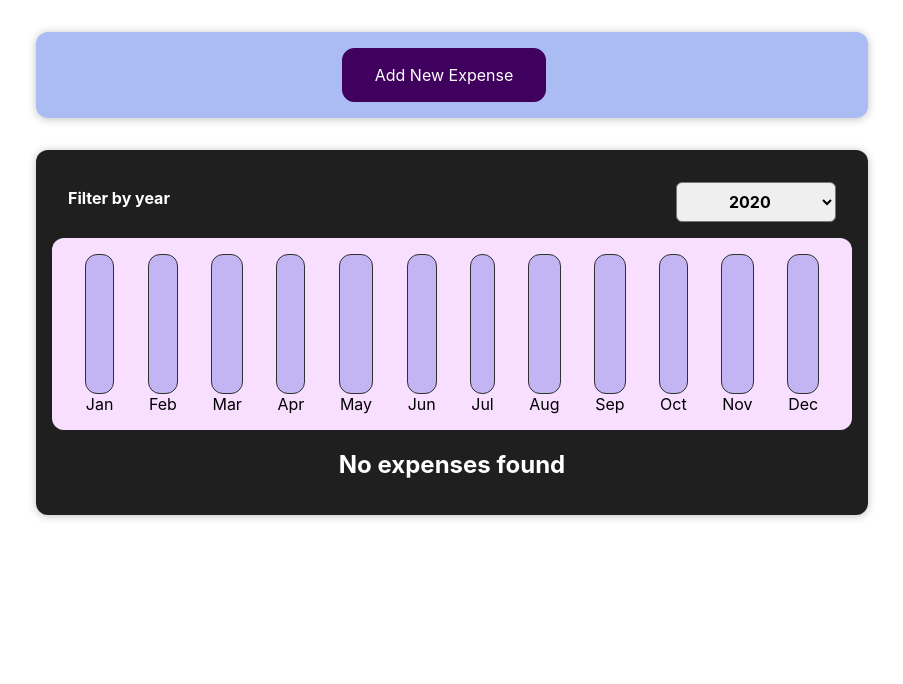
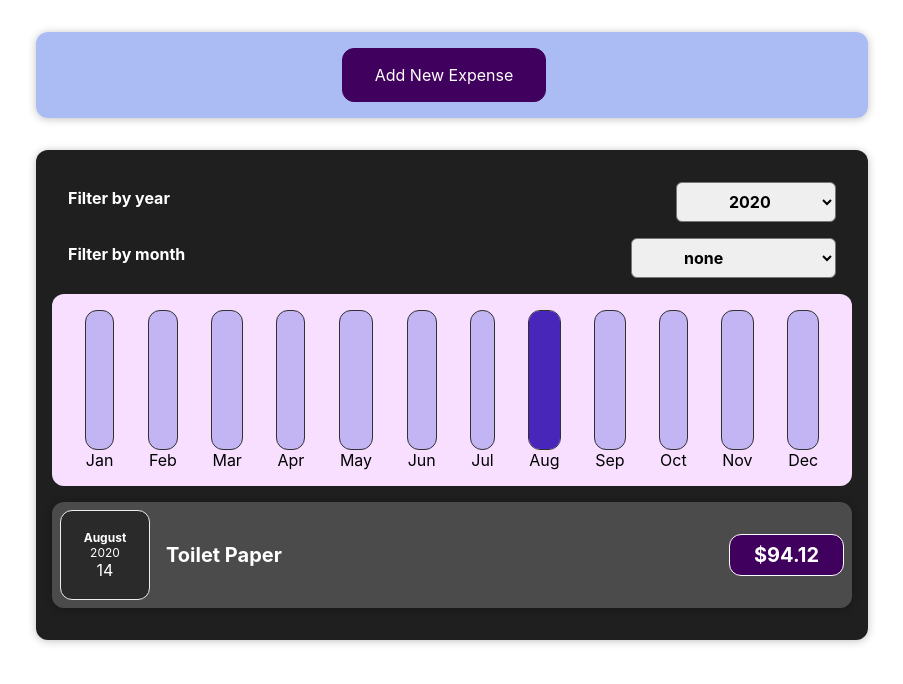
Before and after one commit to jordantangy/MyExpenses-App, a React (Create React App) app: page / in a window 1280 px wide. Shown: the top 684 px of the page, without its empty margins (188-1091 px from the left). Built offline with nearby package versions, Linux system fonts and the light colour scheme.

Commit message:
Adding Month Filter

```diff
--- a/src/App.js
+++ b/src/App.js
@@ -3,7 +3,33 @@ import "./App.css";
 import Expenses from "./components/Expenses/Expenses";
 import NewExpense from "./components/NewExpense/NewExpense";
 
-const DUMMY_EXPENSES = [];
+const DUMMY_EXPENSES = [
+  {
+    id: "e1",
+    title: "Toilet Paper",
+    amount: 94.12,
+    date: new Date(2020, 7, 14),
+  },
+  { id: "e2", title: "New TV", amount: 799.49, date: new Date(2021, 2, 12) },
+  {
+    id: "e3",
+    title: "Car Insurance",
+    amount: 294.67,
+    date: new Date(2021, 2, 28),
+  },
+  {
+    id: "e4",
+    title: "New Desk (Wooden)",
+    amount: 450,
+    date: new Date(2021, 5, 12),
+  },
+  {
+    id: "e5",
+    title: "Keyboard",
+    amount: 20,
+    date: new Date(2021, 8, 5),
+  },
+];
 
 const App = () => {
   const [expenses, setExpenses] = useState(DUMMY_EXPENSES);
--- a/src/components/Expenses/Expenses.js
+++ b/src/components/Expenses/Expenses.js
@@ -8,25 +8,42 @@ import ExpensesChart from "./ExpensesChart";
 
 const Expenses = (props) => {
   const [filteredYear, setFilteredYear] = useState("2020");
+  const [filteredMonth, setFilteredMonth] = useState("none");
 
   const changedYearHandler = (selectedYear) => {
     setFilteredYear(selectedYear);
-    console.log(filteredYear);
   };
 
-  const filteredItems = props.items.filter((expense) => {
+  const changeMonthHandler = (selectedMonth) => {
+    setFilteredMonth(selectedMonth);
+  };
+
+  let filteredItems = props.items.filter((expense) => {
     return expense.date.getFullYear().toString() === filteredYear;
+  });
+
+  let filteredYearAndMonthItems = filteredItems.filter((expense) => {
+    return expense.date.getMonth().toString() == filteredMonth;
   });
 
   return (
     <div>
       <Card className="expenses">
         <ExpensesFilter
-          selected={filteredYear}
+          year_selected={filteredYear}
           onChangeYear={changedYearHandler}
+          onChangeMonth={changeMonthHandler}
         />
-        <ExpensesChart expenses={filteredItems} />
-        <ExpensesList items={filteredItems} />
+        <ExpensesChart
+          expenses={
+            filteredMonth === "none" ? filteredItems : filteredYearAndMonthItems
+          }
+        />
+        <ExpensesList
+          items={
+            filteredMonth === "none" ? filteredItems : filteredYearAndMonthItems
+          }
+        />
       </Card>
     </div>
   );
--- a/src/components/Expenses/ExpensesFilter.js
+++ b/src/components/Expenses/ExpensesFilter.js
@@ -7,15 +7,37 @@ const ExpensesFilter = (props) => {
     props.onChangeYear(event.target.value);
   };
 
+  const monthChangeHandler = (event) => {
+    props.onChangeMonth(event.target.value);
+  };
+
   return (
     <div className="expenses-filter">
       <div className="expenses-filter__control">
         <label>Filter by year</label>
-        <select value={props.selected} onChange={yearChangeHandler}>
+        <select value={props.year_selected} onChange={yearChangeHandler}>
           <option value="2022">2022</option>
           <option value="2021">2021</option>
           <option value="2020">2020</option>
           <option value="2019">2019</option>
+        </select>
+      </div>
+      <div className="expenses-filter__control">
+        <label>Filter by month</label>
+        <select onChange={monthChangeHandler}>
+          <option value="">none</option>
+          <option value="0">January</option>
+          <option value="1">February</option>
+          <option value="2">March</option>
+          <option value="3">April</option>
+          <option value="4">May</option>
+          <option value="5">June</option>
+          <option value="6">July</option>
+          <option value="7">August</option>
+          <option value="8">September</option>
+          <option value="9">October</option>
+          <option value="10">November</option>
+          <option value="11">December</option>
         </select>
       </div>
     </div>
```
